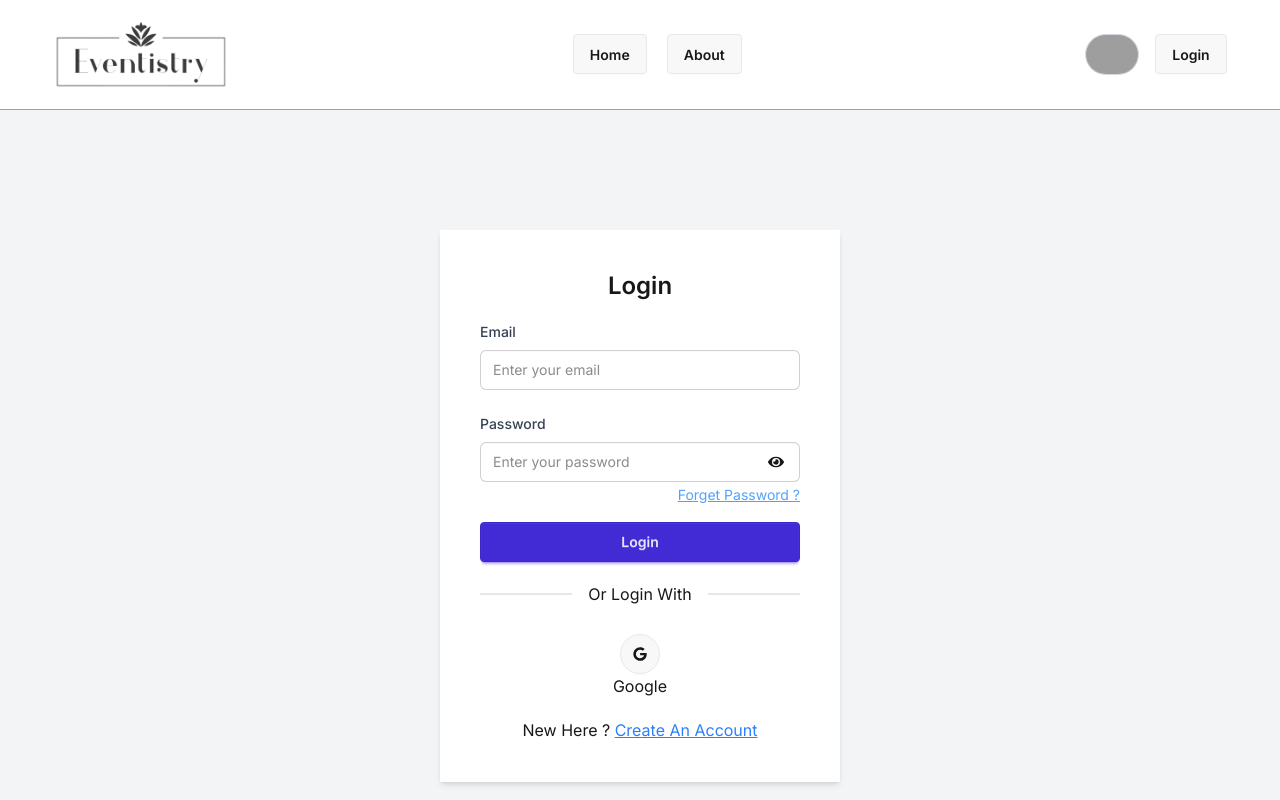
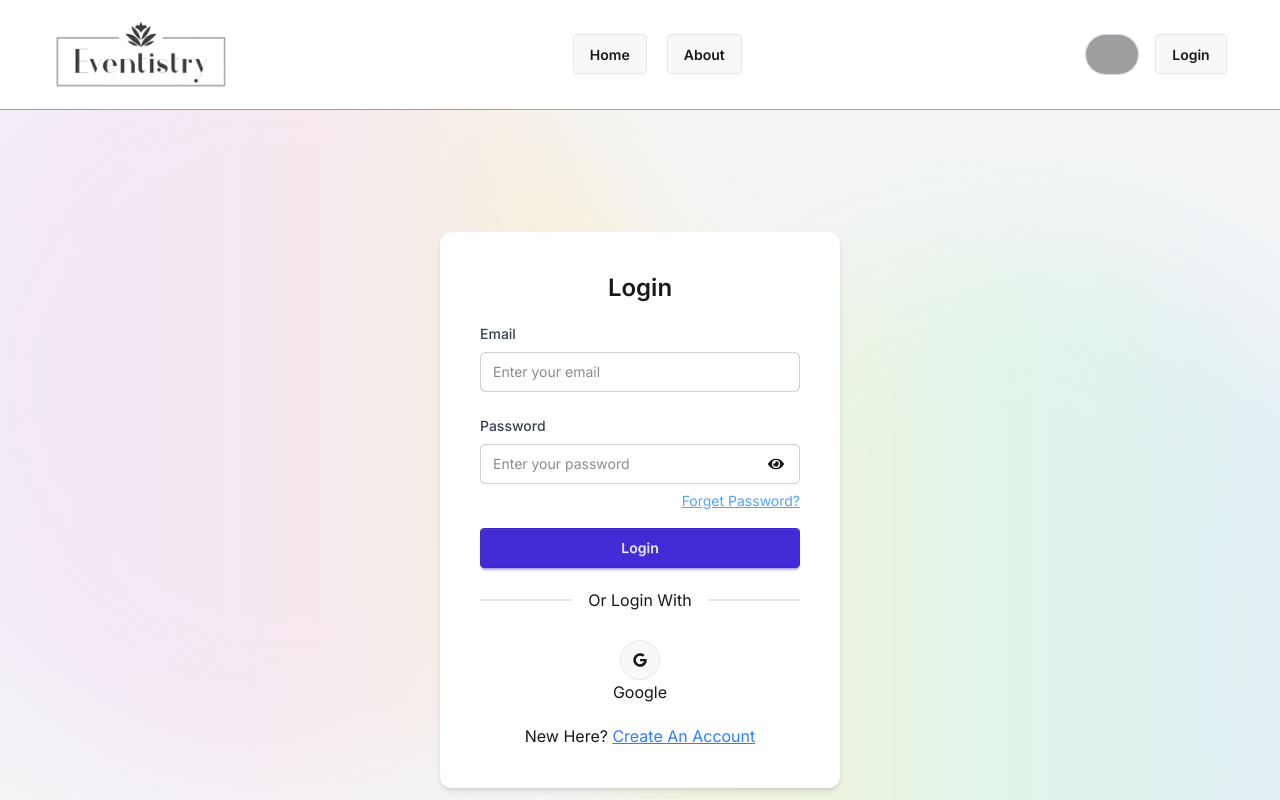
Before and after one commit to Mohammad7558/React-Authentication, a React (Vite) app: page /login in a window 1280 px wide. Shown: the top 800 px of the page. Built offline with nearby package versions, Linux system fonts and the light colour scheme; no server answers; grey boxes are pictures that could not be loaded.

Commit message:
some style changed

```diff
--- a/index.html
+++ b/index.html
@@ -3,7 +3,7 @@
 
 <head>
   <meta charset="UTF-8" />
-  <link rel="icon" type="image/svg+xml" href="/public/favicon.png" />
+  <link rel="icon" type="image/svg+xml" href="/favicon.png" />
   <meta name="viewport" content="width=device-width, initial-scale=1.0" />
   <link rel="preconnect" href="https://fonts.googleapis.com">
   <link rel="preconnect" href="https://fonts.gstatic.com" crossorigin>
--- a/src/Pages/Home/Home.jsx
+++ b/src/Pages/Home/Home.jsx
@@ -3,7 +3,6 @@ import WhyChooseUs from "../../components/WhyChooseUs/WhyChooseUs";
 import Service from "../../components/Service/Service";
 import Slider from "../../components/Slider/Slider";
 import UpcomingEvents from "../../components/UpcomingEvents/UpcomingEvents";
-import Review from "../../components/Review/Review";
 
 const Home = () => {
   return (
@@ -12,7 +11,6 @@ const Home = () => {
       <UpcomingEvents />
       <WhyChooseUs />
       <Service />
-      <Review/>
     </div>
   );
 };
--- a/src/Pages/Login/Login.jsx
+++ b/src/Pages/Login/Login.jsx
@@ -21,11 +21,10 @@ const Login = () => {
     const email = e.target.email.value;
     const password = e.target.password.value;
 
-    if(email == ''){
-      return toast.error('Enter Email')
-    }
-    else if(password == ''){
-      return toast.error('Enter Password')
+    if (email === '') {
+      return toast.error('Enter Email');
+    } else if (password === '') {
+      return toast.error('Enter Password');
     }
 
     signInEmailPassword(email, password)
@@ -35,34 +34,33 @@ const Login = () => {
         e.target.reset();
       })
       .catch((error) => {
-        toast.error(error.message)
+        toast.error(error.message);
       });
   };
 
   const signInUser = () => {
     createUserWithGoogle(provider)
-    .then(result => {
+      .then(result => {
         const user = result.user;
         console.log(user);
         navigate(from, { replace: true });
-        toast.success('User Log in Successfully')
-    })
-    .catch(error => {
+        toast.success('User Log in Successfully');
+      })
+      .catch(error => {
         console.log(error);
-        toast.error(error.message)
-    })
-  }
+        toast.error(error.message);
+      });
+  };
 
   return (
-    <div className="bg-gray-100 py-20 px-10">
-      <div className="w-full lg:w-1/3 mx-auto mt-10 bg-white p-10 shadow-md">
+    <div className="relative bg-gray-100 py-20 px-10 overflow-hidden min-h-screen flex items-center justify-center">
+      <div className="absolute -top-32 -left-32 w-[800px] h-[800px] bg-gradient-to-r from-purple-200 via-pink-200 to-yellow-200 opacity-30 blur-3xl rounded-full z-0"></div>
+      <div className="absolute -bottom-32 -right-32 w-[800px] h-[800px] bg-gradient-to-r from-yellow-200 via-green-200 to-blue-200 opacity-30 blur-3xl rounded-full z-0"></div>
+      <div className="relative z-10 w-full lg:w-1/3 bg-white p-10 shadow-md rounded-xl">
         <h2 className="text-2xl font-semibold text-center mb-5">Login</h2>
         <form onSubmit={handleSignInUser} className="space-y-4">
           <div>
-            <label
-              htmlFor="email"
-              className="block text-sm font-medium text-gray-700 mb-2"
-            >
+            <label htmlFor="email" className="block text-sm font-medium text-gray-700 mb-2">
               Email
             </label>
             <input
@@ -76,10 +74,7 @@ const Login = () => {
           </div>
 
           <div>
-            <label
-              htmlFor="password"
-              className="block text-sm font-medium text-gray-700 mb-2"
-            >
+            <label htmlFor="password" className="block text-sm font-medium text-gray-700 mb-2">
               Password
             </label>
             <div className="relative">
@@ -101,16 +96,21 @@ const Login = () => {
                   className="absolute top-3 right-4 z-10 cursor-pointer"
                 />
               )}
-              <div className="text-right">
-              <Link className="link text-blue-400 text-sm" state={{email}} to='/forgetPassword'>Forget Password ?</Link>
+              <div className="text-right mt-1">
+                <Link className="link text-blue-400 text-sm" state={{ email }} to="/forgetPassword">
+                  Forget Password?
+                </Link>
               </div>
             </div>
           </div>
+
           <button type="submit" className="w-full btn btn-primary">
             Login
           </button>
         </form>
+
         <div className="divider pt-4">Or Login With</div>
+
         <div className="text-center mt-10 mb-5">
           <button onClick={signInUser} className="btn btn-circle">
             <FaGoogle />
@@ -120,7 +120,7 @@ const Login = () => {
 
         <div className="mt-4">
           <p className="text-center">
-            New Here ?{" "}
+            New Here?{" "}
             <Link state={location.state} className="link text-blue-500" to="/register">
               Create An Account
             </Link>
--- a/src/Pages/Register/Register.jsx
+++ b/src/Pages/Register/Register.jsx
@@ -84,9 +84,13 @@ const Register = () => {
   }
 
   return (
-    <div>
-      <div className="bg-gray-100 py-20 px-10">
-        <div className="w-full lg:w-1/3 mx-auto mt-10 bg-white p-10 shadow-md">
+    <div className="relative bg-gray-100 py-20 px-10 overflow-hidden min-h-screen flex items-center justify-center">
+      {/* Glowing Background Blobs */}
+      <div className="absolute -top-32 -left-32 w-[700px] h-[700px] bg-gradient-to-r from-purple-200 via-pink-200 to-yellow-200 opacity-30 blur-3xl animate-pulse rounded-full z-0"></div>
+      <div className="absolute -bottom-32 -right-32 w-[700px] h-[700px] bg-gradient-to-r from-yellow-200 via-green-200 to-blue-200 opacity-30 blur-3xl animate-pulse rounded-full z-0"></div>
+
+      {/* Register Card */}
+      <div className="relative z-10 w-full lg:w-1/3 bg-white p-10 shadow-md rounded-xl">
         <h2 className="text-2xl font-semibold text-center mb-5">Register</h2>
         <form onSubmit={handleRegister} className="space-y-4">
           <div>
@@ -134,7 +138,6 @@ const Register = () => {
               name="email"
             />
           </div>
-
           <div>
             <label
               htmlFor="password"
@@ -150,7 +153,6 @@ const Register = () => {
                 placeholder="Enter your password"
                 name="password"
               />
-
               {showPassword ? (
                 <LuEyeClosed
                   onClick={() => setShowPassword(!showPassword)}
@@ -165,11 +167,11 @@ const Register = () => {
             </div>
             <p className="text-red-500 font-semibold">{passwordError}</p>
           </div>
-
           <button type="submit" className="w-full btn btn-primary">
             Register
           </button>
         </form>
+
         <div className="divider pt-4">Or Register With</div>
         <div className="text-center mt-10 mb-5">
           <button onClick={handleRegisterWithGoogle} className="btn btn-circle">
@@ -177,10 +179,10 @@ const Register = () => {
           </button>
           <h1>Google</h1>
         </div>
-          <hr />
+
         <div className="mt-4">
           <p className="text-center">
-              Already Have An Account ?{" "}
+            Already Have An Account?{" "}
             <Link className="link text-blue-500" to="/login">
               Login
             </Link>
@@ -188,7 +190,6 @@ const Register = () => {
         </div>
       </div>
     </div>
-    </div>
   );
 };
 
--- a/src/components/Review/Review.jsx
+++ /dev/null
@@ -1,11 +0,0 @@
-import React from 'react';
-
-const Review = () => {
-    return (
-        <div>
-            Review
-        </div>
-    );
-};
-
-export default Review;
```
Lines whose indentation alone changed are shown as unchanged.
